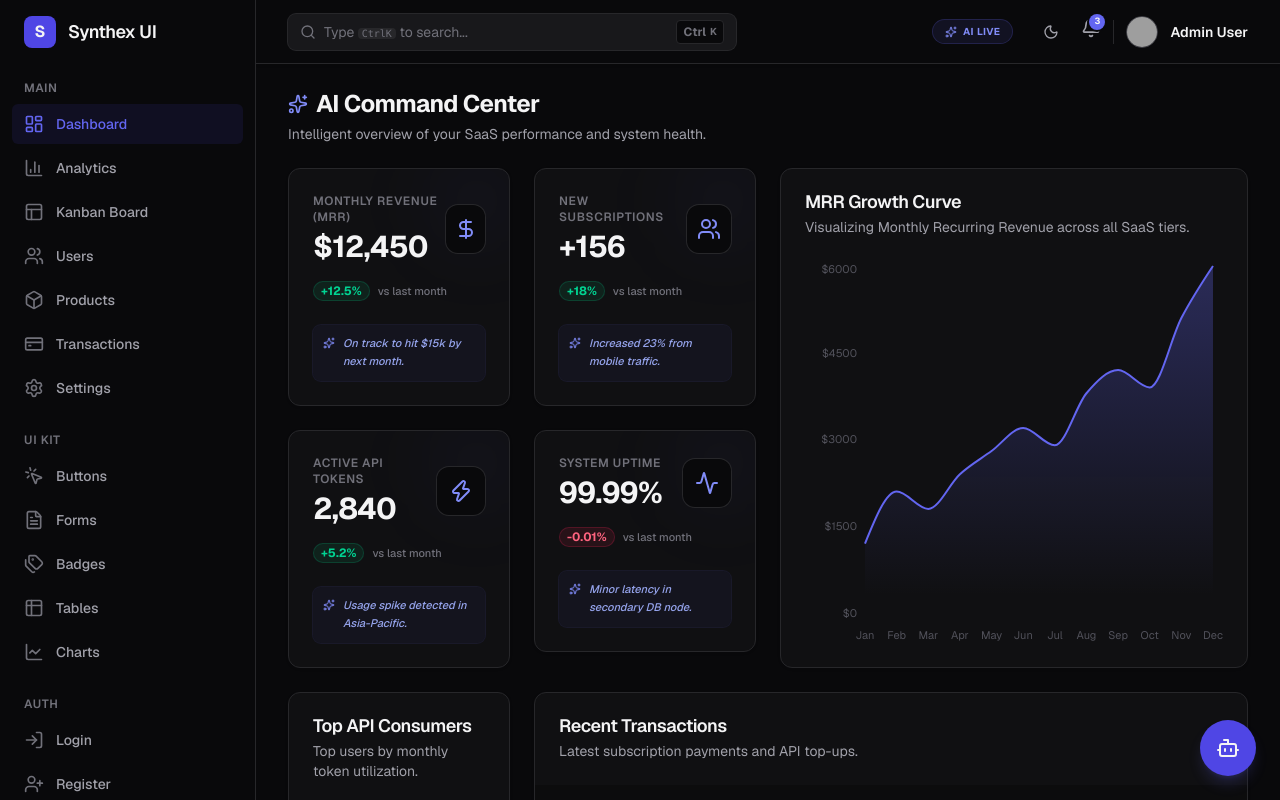
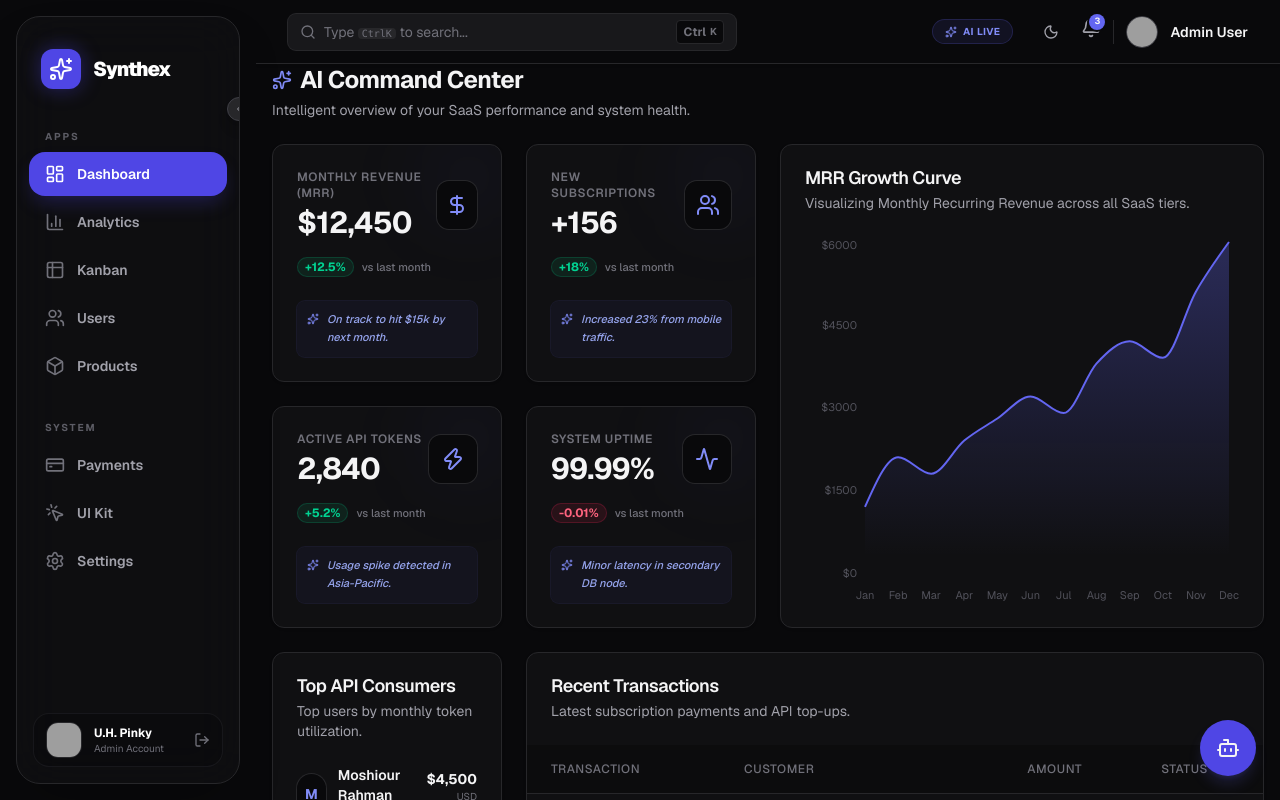
Before and after one commit to Pinky057/nexus-dashboard, a Next.js app: page / in a window 1280 px wide. Built offline with nearby package versions, Linux system fonts and the light colour scheme; grey boxes are pictures that could not be loaded.

Commit message:
feat: Implement 'Orbicular' premium floating sidebar and hide all scrollbars.

```diff
--- a/package.json
+++ b/package.json
@@ -35,8 +35,7 @@
   },
   "lint-staged": {
     "src/**/*.{js,jsx,ts,tsx}": [
-      "eslint --fix",
-      "npm run build"
+      "eslint --fix"
     ]
   }
 }
--- a/src/app/(dashboard)/layout.tsx
+++ b/src/app/(dashboard)/layout.tsx
@@ -13,11 +13,11 @@ export default function DashboardLayout({
   const [sidebarOpen, setSidebarOpen] = useState(false)
 
   return (
-    <div className="flex h-full overflow-hidden bg-zinc-950 text-zinc-100">
+    <div className="flex h-screen overflow-hidden bg-zinc-950 text-zinc-100">
       <Sidebar isOpen={sidebarOpen} onClose={() => setSidebarOpen(false)} />
       <div className="flex flex-col flex-1 min-w-0 overflow-hidden">
         <Header onMenuClick={() => setSidebarOpen(true)} />
-        <main className="flex-1 overflow-y-auto px-4 py-6 sm:px-6 lg:px-8 relative">
+        <main className="flex-1 overflow-y-auto px-4 pb-8 scrollbar-hide relative">
           {children}
           <AiAssistant />
         </main>
--- a/src/components/Sidebar.tsx
+++ b/src/components/Sidebar.tsx
@@ -1,40 +1,49 @@
 "use client"
 
+import * as React from "react"
 import Link from "next/link"
 import { usePathname } from "next/navigation"
-import { LayoutDashboard, Users, Settings, BarChart3, CreditCard, Box, LogIn, MousePointerClick, FileText, Tags, Table2, LineChart, UserPlus, KeyRound, X, Layout } from "lucide-react"
+import {
+  LayoutDashboard,
+  Users,
+  Settings,
+  BarChart3,
+  CreditCard,
+  Box,
+  LogIn,
+  MousePointerClick,
+  FileText,
+  Tags,
+  Table2,
+  LineChart,
+  UserPlus,
+  KeyRound,
+  X,
+  ChevronLeft,
+  ChevronRight,
+  LogOut,
+  Sparkles
+} from "lucide-react"
 import { cn } from "@/lib/utils"
 import { motion, AnimatePresence } from "framer-motion"
 
 const navigationGroups = [
   {
-    title: "MAIN",
+    title: "Apps",
     items: [
       { name: "Dashboard", href: "/", icon: LayoutDashboard },
       { name: "Analytics", href: "/analytics", icon: BarChart3 },
-      { name: "Kanban Board", href: "/kanban", icon: Layout },
+      { name: "Kanban", href: "/kanban", icon: Table2 },
       { name: "Users", href: "/users", icon: Users },
       { name: "Products", href: "/products", icon: Box },
-      { name: "Transactions", href: "/transactions", icon: CreditCard },
-      { name: "Settings", href: "/settings", icon: Settings },
     ]
   },
   {
-    title: "UI KIT",
+    title: "System",
     items: [
-      { name: "Buttons", href: "/components/buttons", icon: MousePointerClick },
-      { name: "Forms", href: "/components/forms", icon: FileText },
-      { name: "Badges", href: "/components/badges", icon: Tags },
-      { name: "Tables", href: "/components/tables", icon: Table2 },
-      { name: "Charts", href: "/components/charts", icon: LineChart },
-    ]
-  },
-  {
-    title: "AUTH",
-    items: [
-      { name: "Login", href: "/login", icon: LogIn },
-      { name: "Register", href: "/register", icon: UserPlus },
-      { name: "Forgot Password", href: "/forgot-password", icon: KeyRound },
+      { name: "Payments", href: "/transactions", icon: CreditCard },
+      { name: "UI Kit", href: "/components/buttons", icon: MousePointerClick },
+      { name: "Settings", href: "/settings", icon: Settings },
     ]
   }
 ]
@@ -44,36 +53,81 @@ interface SidebarProps {
   onClose: () => void
 }
 
-function SidebarContent({ onClose }: { onClose?: () => void }) {
+export function Sidebar({ isOpen, onClose }: SidebarProps) {
+  const [isCollapsed, setIsCollapsed] = React.useState(false)
   const pathname = usePathname()
 
+  const sidebarWidth = isCollapsed ? "w-20" : "w-64"
+
+  const toggleCollapse = () => setIsCollapsed(!isCollapsed)
+
   return (
-    <div className="flex h-full w-64 flex-col border-r border-zinc-800 bg-zinc-950 px-3 py-4 overflow-y-auto">
-      {/* Logo + close button on mobile */}
-      <div className="mb-8 flex items-center justify-between px-3 shrink-0">
-        <div className="flex items-center">
-          <div className="flex h-8 w-8 items-center justify-center rounded-lg bg-indigo-600 font-bold text-zinc-100">
-            S
+    <>
+      {/* Mobile Overlay */}
+      <AnimatePresence>
+        {isOpen && (
+          <motion.div
+            initial={{ opacity: 0 }}
+            animate={{ opacity: 1 }}
+            exit={{ opacity: 0 }}
+            onClick={onClose}
+            className="fixed inset-0 z-40 bg-black/60 backdrop-blur-sm lg:hidden"
+          />
+        )}
+      </AnimatePresence>
+
+      {/* Sidebar Container */}
+      <motion.aside
+        initial={false}
+        animate={{
+          width: isCollapsed ? 80 : 256,
+          x: isOpen ? 0 : (typeof window !== 'undefined' && window.innerWidth < 1024 ? -300 : 0)
+        }}
+        className={cn(
+          "fixed inset-y-0 left-0 z-50 flex flex-col p-4 transition-all duration-300 ease-in-out lg:static lg:translate-x-0",
+          !isOpen && "max-lg:-translate-x-full"
+        )}
+      >
+        {/* The Floating Panel */}
+        <div className="flex h-full flex-col rounded-3xl border border-zinc-800 bg-zinc-900/40 backdrop-blur-xl shadow-2xl overflow-hidden relative group">
+
+          {/* Collapse Toggle Button (Desktop only) */}
+          <button
+            onClick={toggleCollapse}
+            className="absolute -right-3 top-20 hidden lg:flex h-6 w-6 items-center justify-center rounded-full bg-zinc-800 border border-zinc-700 text-zinc-400 hover:text-white hover:bg-zinc-700 transition-all z-10 shadow-lg"
+          >
+            {isCollapsed ? <ChevronRight className="h-3 w-3" /> : <ChevronLeft className="h-3 w-3" />}
+          </button>
+
+          {/* Header/Logo */}
+          <div className="flex items-center gap-3 px-6 py-8">
+            <div className="flex h-10 w-10 shrink-0 items-center justify-center rounded-xl bg-indigo-600 shadow-[0_0_20px_rgba(79,70,229,0.4)]">
+              <Sparkles className="h-6 w-6 text-white" />
             </div>
-          <span className="ml-3 text-lg font-semibold text-zinc-100 tracking-tight">Synthex UI</span>
-        </div>
-        {onClose && (
-          <button
-            onClick={onClose}
-            className="lg:hidden -mr-1 p-1.5 rounded-md text-zinc-400 hover:text-zinc-100 hover:bg-zinc-800 transition-colors"
-            aria-label="Close sidebar"
+            {!isCollapsed && (
+              <motion.span
+                initial={{ opacity: 0, x: -10 }}
+                animate={{ opacity: 1, x: 0 }}
+                className="text-xl font-black text-white tracking-tighter"
               >
+                Synthex
+              </motion.span>
+            )}
+            {/* Mobile Close Button */}
+            <button onClick={onClose} className="ml-auto lg:hidden text-zinc-500 hover:text-white">
               <X className="h-5 w-5" />
             </button>
-        )}
           </div>
 
-      <nav className="flex-1 space-y-6">
+          {/* Navigation */}
+          <div className="flex-1 overflow-y-auto px-3 py-2 space-y-8 scrollbar-hide">
             {navigationGroups.map((group) => (
-          <div key={group.title}>
-            <p className="px-3 text-xs font-semibold uppercase tracking-wider text-zinc-500 mb-2">
+              <div key={group.title} className="space-y-2">
+                {!isCollapsed && (
+                  <p className="px-4 text-[10px] font-bold uppercase tracking-[0.2em] text-zinc-500/80">
                     {group.title}
                   </p>
+                )}
                 <div className="space-y-1">
                   {group.items.map((item) => {
                     const isActive = pathname === item.href
@@ -83,78 +137,65 @@ function SidebarContent({ onClose }: { onClose?: () => void }) {
                         href={item.href}
                         onClick={onClose}
                         className={cn(
-                      "group flex items-center rounded-md px-3 py-2.5 text-sm font-medium transition-all duration-200",
+                          "group flex items-center gap-3 rounded-2xl px-4 py-3 text-sm font-semibold transition-all duration-200 relative",
                           isActive
-                        ? "bg-indigo-600/10 text-indigo-500"
-                        : "text-zinc-400 hover:bg-zinc-900 hover:text-zinc-100"
+                            ? "bg-indigo-600 text-white shadow-[0_10px_20px_-5px_rgba(79,70,229,0.3)]"
+                            : "text-zinc-400 hover:bg-zinc-800/50 hover:text-zinc-100"
                         )}
                       >
-                    <item.icon
-                      className={cn(
-                        "mr-3 h-5 w-5 flex-shrink-0 transition-colors",
-                        isActive ? "text-indigo-500" : "text-zinc-500 group-hover:text-zinc-300"
+                        <item.icon className={cn("h-5 w-5 shrink-0", isActive ? "text-white" : "text-zinc-500 group-hover:text-zinc-300")} />
+                        {!isCollapsed && (
+                          <motion.span
+                            initial={{ opacity: 0 }}
+                            animate={{ opacity: 1 }}
+                            className="whitespace-nowrap"
+                          >
+                            {item.name}
+                          </motion.span>
                         )}
-                      aria-hidden="true"
-                    />
+                        {/* Hover Tooltip for Collapsed State */}
+                        {isCollapsed && (
+                          <div className="absolute left-full ml-4 hidden group-hover:block z-50">
+                            <div className="bg-zinc-800 text-white text-[10px] font-bold uppercase tracking-widest px-3 py-1.5 rounded-lg border border-zinc-700 whitespace-nowrap shadow-xl">
                               {item.name}
+                            </div>
+                          </div>
+                        )}
                       </Link>
                     )
                   })}
                 </div>
               </div>
             ))}
-      </nav>
+          </div>
 
-      <div className="mt-auto px-3 py-4">
-        <div className="rounded-xl border border-zinc-800 bg-zinc-900/50 p-4">
-          <p className="text-sm font-medium text-zinc-100">Upgrade to Pro</p>
-          <p className="mt-1 text-xs text-zinc-400">Get access to all premium features.</p>
-          <button className="mt-3 w-full rounded-md bg-indigo-600 px-3 py-2 text-xs font-semibold text-zinc-100 hover:bg-indigo-500 transition-colors">
-            Upgrade Now
+          {/* User Profile Card */}
+          <div className="mt-auto p-4">
+            <div className={cn(
+              "flex items-center gap-3 rounded-2xl bg-zinc-950/40 border border-zinc-800/50 p-2 transition-all",
+              isCollapsed ? "justify-center px-0" : "px-3"
+            )}>
+              <img
+                src="https://ui-avatars.com/api/?name=Ummey+Habiba+Pinky&background=6366f1&color=fff"
+                alt="Profile"
+                className="h-9 w-9 rounded-xl border border-zinc-800 shrink-0"
+              />
+              {!isCollapsed && (
+                <div className="min-w-0 flex-1">
+                  <p className="text-xs font-bold text-white truncate">U.H. Pinky</p>
+                  <p className="text-[10px] text-zinc-500 truncate">Admin Account</p>
+                </div>
+              )}
+              {!isCollapsed && (
+                <button className="text-zinc-500 hover:text-rose-400 transition-colors">
+                  <LogOut className="h-4 w-4" />
                 </button>
+              )}
             </div>
           </div>
+
         </div>
-  )
-}
-
-export function Sidebar({ isOpen, onClose }: SidebarProps) {
-  return (
-    <>
-      {/* Desktop sidebar — always visible */}
-      <div className="hidden lg:flex lg:shrink-0">
-        <SidebarContent />
-      </div>
-
-      {/* Mobile sidebar — slide in from left */}
-      <AnimatePresence>
-        {isOpen && (
-          <>
-            {/* Backdrop overlay */}
-            <motion.div
-              key="overlay"
-              initial={{ opacity: 0 }}
-              animate={{ opacity: 1 }}
-              exit={{ opacity: 0 }}
-              transition={{ duration: 0.2 }}
-              className="fixed inset-0 z-40 bg-black/60 backdrop-blur-sm lg:hidden"
-              onClick={onClose}
-              aria-hidden="true"
-            />
-            {/* Slide-in panel */}
-            <motion.div
-              key="panel"
-              initial={{ x: "-100%" }}
-              animate={{ x: 0 }}
-              exit={{ x: "-100%" }}
-              transition={{ type: "spring", stiffness: 300, damping: 30 }}
-              className="fixed inset-y-0 left-0 z-50 lg:hidden"
-            >
-              <SidebarContent onClose={onClose} />
-            </motion.div>
-          </>
-        )}
-      </AnimatePresence>
+      </motion.aside>
     </>
   )
 }
```
Lines whose indentation alone changed are shown as unchanged.
